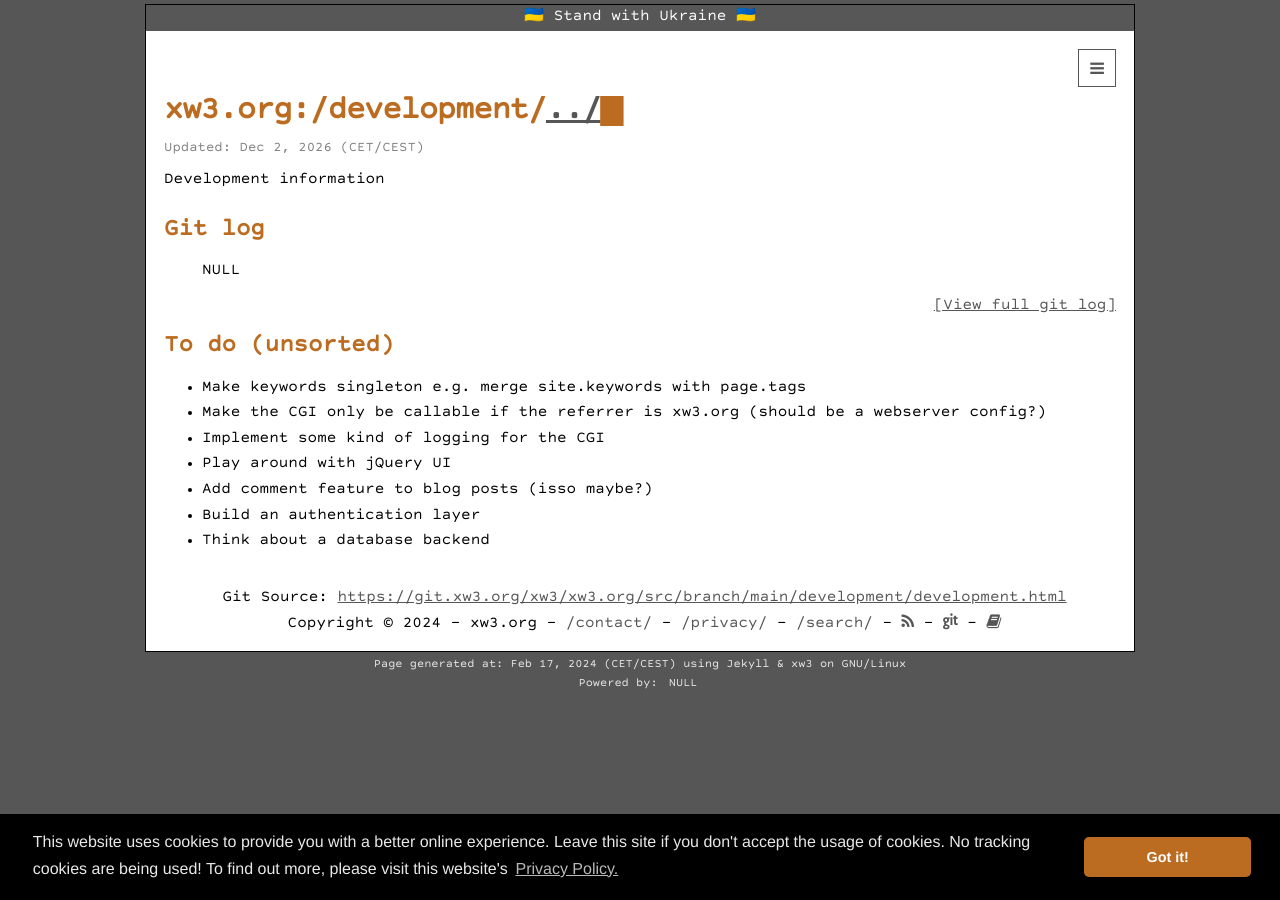
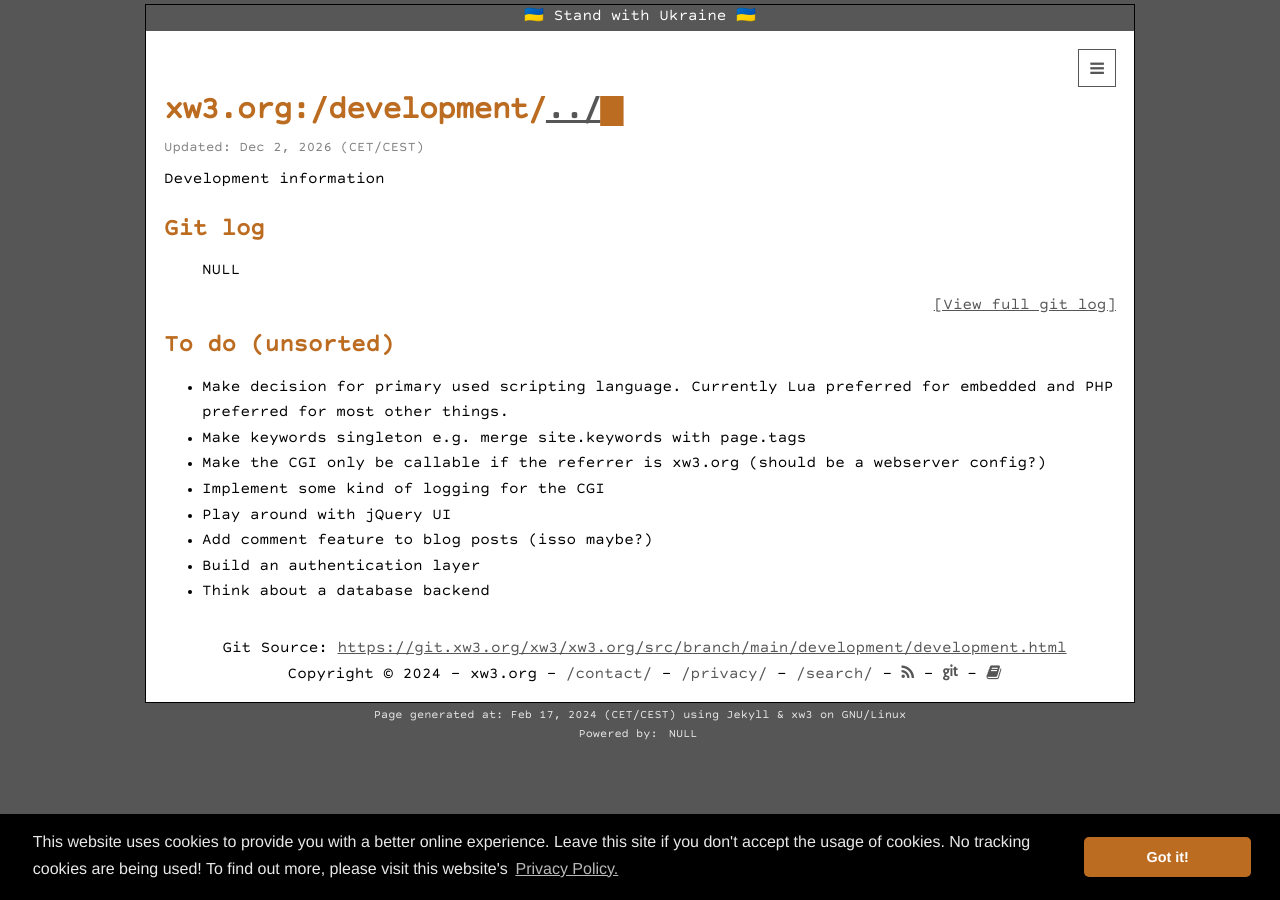
Before and after one commit to hanez/xw3, a Jekyll site: the page built from development/development.html, in a window 1280 px wide. Built offline with Jekyll 4.4.1, drawn with Linux system fonts in a browser that asks for light colours.

Commit message:
Content update.

```diff
--- a/development/development.html
+++ b/development/development.html
@@ -22,6 +22,7 @@ $(document).ready(function(){
 <h2>To do (unsorted)</h2>
 
 <ul>
+  <li>Make decision for primary used scripting language. Currently Lua preferred for embedded and PHP preferred for most other things.</li>
   <li>Make keywords singleton e.g. merge site.keywords with page.tags</li>
   <li>Make the CGI only be callable if the referrer is xw3.org (should be a webserver config?)</li>
   <li>Implement some kind of logging for the CGI</li>
```
